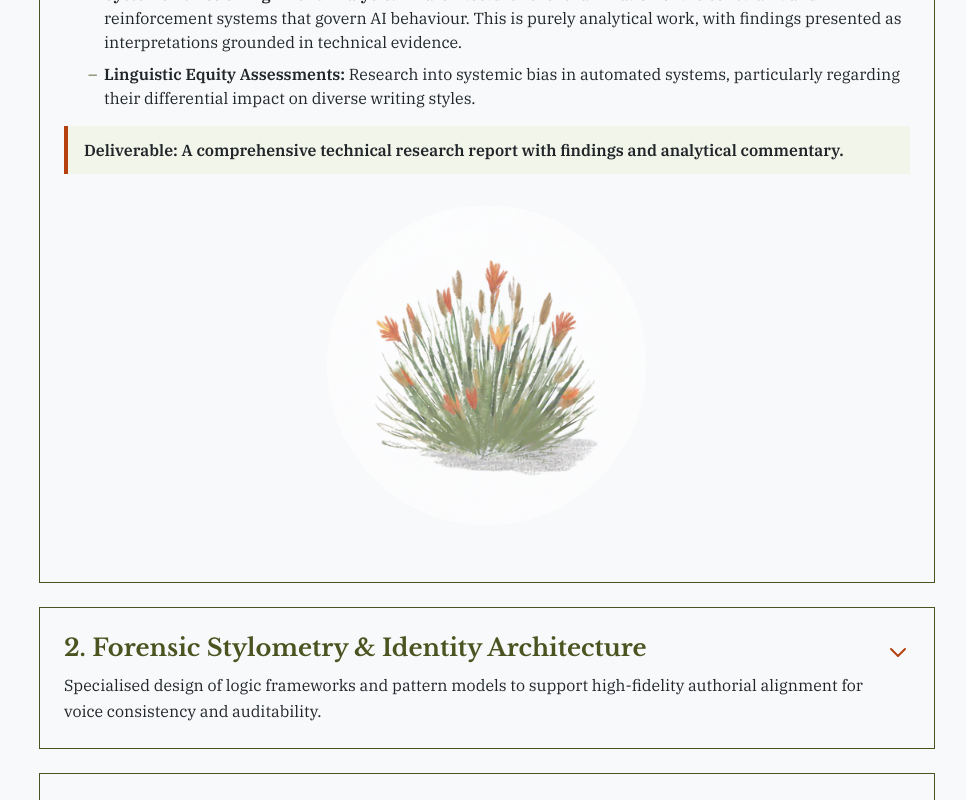
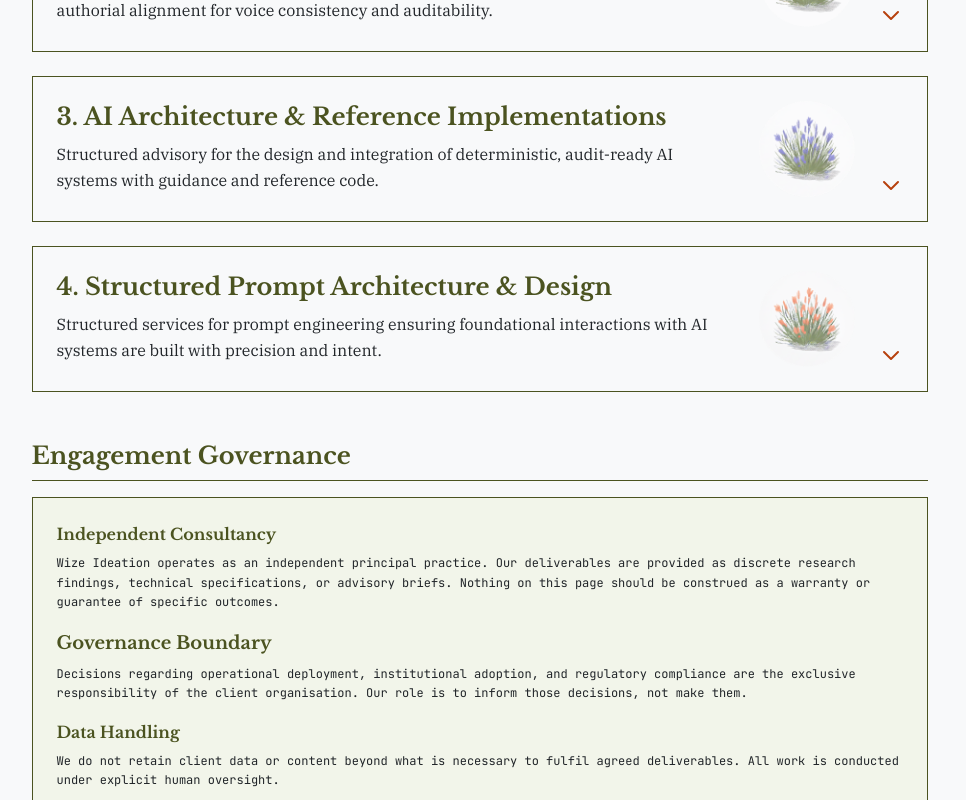
Before and after one commit to WizeIdea/wizeideation-website, a Next.js app: page /services in a window 1280 px wide. Shown: the part 640-1440 px from the top of the page, without its empty margins (153-1119 px from the left). Built offline with nearby package versions, Linux system fonts and the light colour scheme.

Commit message:
services and spacing

```diff
--- a/app/about/page.tsx
+++ b/app/about/page.tsx
@@ -1,6 +1,7 @@
 import { Metadata } from 'next';
 import { Button } from '@/components/ui/Button';
 import Link from 'next/link';
+import Image from 'next/image';
 
 export const metadata: Metadata = {
   title: 'About Wize Ideation',
@@ -13,6 +14,17 @@ export default function AboutPage() {
       <h1 className="font-serif-primary text-dpmOlive text-3xl font-bold mt-8 mb-6 pb-2 border-b-2 border-burntOchre">
         About Wize Ideation
       </h1>
+
+      <div className="hidden sm:block float-right ml-6 mb-6 w-64">
+        <Image
+          src="/logo_r.png"
+          alt="Wize Ideation flax plant logo"
+          width={250}
+          height={250}
+          className="w-full h-auto opacity-80 hover:opacity-100 transition-opacity"
+        />
+      </div>
+
       <p className="mb-4 leading-relaxed text-striationCharcoal">Wize Ideation is a technical consultancy and independent research practice operating at the intersection of artificial intelligence, systems architecture, and human authorship.</p>
       <p className="mb-4 leading-relaxed text-striationCharcoal">A persistent challenge. **As generative AI becomes embedded in professional workflows, many organisations encounter an attribution problem: efficiency is gained, but voice consistency, accountability, and defensible authorship begin to erode. This is the boundary where we work—where technical capability, institutional risk, and human identity converge.</p>
       <p className="mb-4 leading-relaxed text-striationCharcoal">Our practice provides advisory services and applied research in linguistic sovereignty, forensic stylometry, and cognitive system design. Engagements are typically focused and technical, involving the design of auditable AI architectures or deterministic workflows for high-stakes communication environments, including legal, medical, and financial contexts.</p>
--- a/app/globals.css
+++ b/app/globals.css
@@ -3,7 +3,10 @@
 @tailwind base;
 @tailwind components;
 @tailwind utilities;
-
+/* Prevent layout shift from scrollbar appearance */
+html {
+  scrollbar-gutter: stable;
+}
 /* Global focus-visible style – matches the forensic “instrument” colour */
 :focus-visible {
   outline: 2px solid theme('colors.dpm-olive');
--- a/app/page.tsx
+++ b/app/page.tsx
@@ -29,9 +29,6 @@ const Home: FC = () => {
               <h1 className="text-3xl sm:text-4xl md:text-5xl font-serif-primary text-burntOchre drop-shadow-lg mb-3">
                 Wize Ideation
               </h1>
-              <p className="text-base sm:text-lg md:text-xl text-dpmOlive font-serif-body max-w-2xl text-center">
-                Strategic AI Architecture for Authorship Provenance and Integrity
-              </p>
             </div>
 
             {/* Buttons near bottom */}
@@ -52,8 +49,15 @@ const Home: FC = () => {
         </div>
       </section>
 
+      {/* Tagline */}
+      <section className="max-w-4xl mx-auto mt-4">
+        <h2 className="text-xl sm:text-2xl font-serif-primary text-burntOchre text-center mb-3">
+          Strategic AI Architecture for Authorship Provenance and Integrity
+        </h2>
+      </section>
+
       {/* Value Proposition */}
-      <section className="max-w-4xl mx-auto mt-8 mb-8">
+      <section className="max-w-4xl mx-auto mb-8">
         <p className="text-lg text-center mb-8 text-striationCharcoal font-serif-body leading-relaxed">
           Wize Ideation is an independent consulting and research practice operating at the intersection of artificial intelligence, systems architecture, and human authorship.
         </p>
--- a/app/services/page.tsx
+++ b/app/services/page.tsx
@@ -31,7 +31,7 @@ export default function ServicesPage() {
       <Accordion
         title="1. Applied Technical Research & Forensic Auditing"
         summary="Independent research and forensic analysis to assess system behaviour, attribution reliability, and linguistic patterns in machine-mediated environments."
-        defaultOpen={true}
+        imageName="logo_s.png"
       >
         <ServiceList items={[
           <><strong>Forensic Validation Studies:</strong> Empirical audits of cross-model attribution behaviour. We provide structured technical evidence to support or challenge authorship claims, delivering reports that include methodology, findings, and analytical appendices.</>,
@@ -43,13 +43,14 @@ export default function ServicesPage() {
           <strong>Deliverable:</strong> A comprehensive technical research report with findings and analytical commentary.
         </Deliverable>
 
-        <ServiceDivider imageName="logo_r.png" />
+        <ServiceDivider imageName="logo_s.png" />
       </Accordion>
 
       {/* Service 2: Forensic Stylometry */}
       <Accordion
         title="2. Forensic Stylometry & Identity Architecture"
         summary="Specialised design of logic frameworks and pattern models to support high-fidelity authorial alignment for voice consistency and auditability."
+        imageName="logo_y.png"
       >
         <ServiceList items={[
           <><strong>Stylometric Signature Calibration:</strong> Technical extraction and modelling of an individual&rsquo;s or institution&rsquo;s unique linguistic variance. The output is a set of non-readable representations and alignment documentation, ready for system integration.</>,
@@ -65,8 +66,9 @@ export default function ServicesPage() {
 
       {/* Service 3: AI Architecture Advisory */}
       <Accordion
-        title="3. AI Architecture Advisory & Reference Implementations"
+        title="3. AI Architecture & Reference Implementations"
         summary="Structured advisory for the design and integration of deterministic, audit-ready AI systems with guidance and reference code."
+        imageName="logo_p.png"
       >
         <ServiceList items={[
           <><strong>Logic-to-Code Specification:</strong> Translating high-level language and system logic into governed architectural specifications, with a sharp focus on determinism and auditability.</>,
@@ -85,6 +87,7 @@ export default function ServicesPage() {
       <Accordion
         title="4. Structured Prompt Architecture & Design"
         summary="Structured services for prompt engineering ensuring foundational interactions with AI systems are built with precision and intent."
+        imageName="logo_o.png"
       >
         <ServiceList items={[
           <><strong>Foundational Prompt Engineering:</strong> The design of single-agent prompts, few-shot specifications, and conditioning logic for discrete tasks. This service is suitable for establishing reliable and repeatable outputs within existing workflows.</>,
@@ -98,8 +101,6 @@ export default function ServicesPage() {
         <ServiceDivider imageName="logo_o.png" />
       </Accordion>
 
-      <ServiceDivider imageName="logo_s.png" />
-
       {/* Engagement Governance */}
       <h2 className="font-serif-primary text-dpmOlive text-2xl font-bold mt-12 mb-4 pb-2 border-b border-dpmOlive">
         Engagement Governance
@@ -108,10 +109,10 @@ export default function ServicesPage() {
       <Card className="mb-8 p-6">
         <div className="space-y-4">
           <div>
-            <h3 className="font-serif-primary text-dpmOlive text-lg font-semibold mb-2">
+            <h3 className="font-serif-primary text-dpmOlive text-base font-semibold mb-2">
               Independent Consultancy
             </h3>
-            <p className="leading-relaxed text-striationCharcoal font-mono text-sm">
+            <p className="leading-relaxed text-striationCharcoal font-mono text-xs">
               Wize Ideation operates as an independent principal practice. Our deliverables are provided as discrete research findings, technical specifications, or advisory briefs. Nothing on this page should be construed as a warranty or guarantee of specific outcomes.
             </p>
           </div>
@@ -120,16 +121,16 @@ export default function ServicesPage() {
             <h3 className="font-serif-primary text-dpmOlive text-lg font-semibold mb-2">
               Governance Boundary
             </h3>
-            <p className="leading-relaxed text-striationCharcoal font-mono text-sm">
+            <p className="leading-relaxed text-striationCharcoal font-mono text-xs">
               Decisions regarding operational deployment, institutional adoption, and regulatory compliance are the exclusive responsibility of the client organisation. Our role is to inform those decisions, not make them.
             </p>
           </div>
 
           <div>
-            <h3 className="font-serif-primary text-dpmOlive text-lg font-semibold mb-2">
+            <h3 className="font-serif-primary text-dpmOlive text-base font-semibold mb-2">
               Data Handling
             </h3>
-            <p className="leading-relaxed text-striationCharcoal font-mono text-sm">
+            <p className="leading-relaxed text-striationCharcoal font-mono text-xs">
               We do not retain client data or content beyond what is necessary to fulfil agreed deliverables. All work is conducted under explicit human oversight.
             </p>
           </div>
--- a/components/ui/Accordion.tsx
+++ b/components/ui/Accordion.tsx
@@ -1,15 +1,17 @@
 'use client';
 
 import { useState, ReactNode } from 'react';
+import Image from 'next/image';
 
 interface AccordionProps {
   title: string;
   summary: string;
   children: ReactNode;
   defaultOpen?: boolean;
+  imageName?: string;
 }
 
-export function Accordion({ title, summary, children, defaultOpen = false }: AccordionProps) {
+export function Accordion({ title, summary, children, defaultOpen = false, imageName }: AccordionProps) {
   const [isOpen, setIsOpen] = useState(defaultOpen);
 
   return (
@@ -27,7 +29,20 @@ export function Accordion({ title, summary, children, defaultOpen = false }: Acc
             {summary}
           </p>
         </div>
-        <div className="flex-shrink-0 mt-2">
+
+        {imageName && (
+          <div className="hidden md:block flex-shrink-0 w-24 h-24 ml-4">
+            <Image
+              src={`/${imageName}`}
+              alt=""
+              width={96}
+              height={96}
+              className="w-full h-full object-contain opacity-70"
+            />
+          </div>
+        )}
+
+        <div className="flex-shrink-0 self-end ml-2">
           <svg
             className={`w-6 h-6 text-burntOchre transition-transform duration-300 ${
               isOpen ? 'rotate-180' : ''
```
